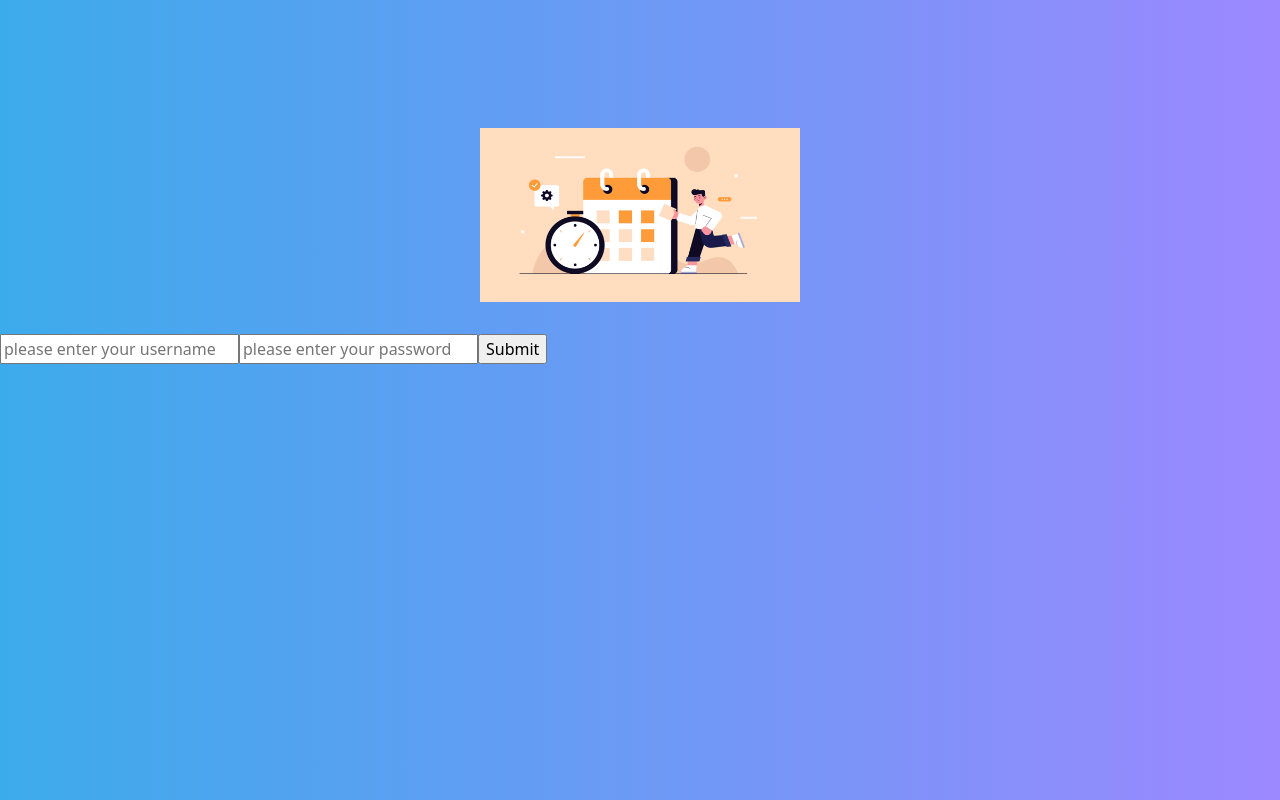
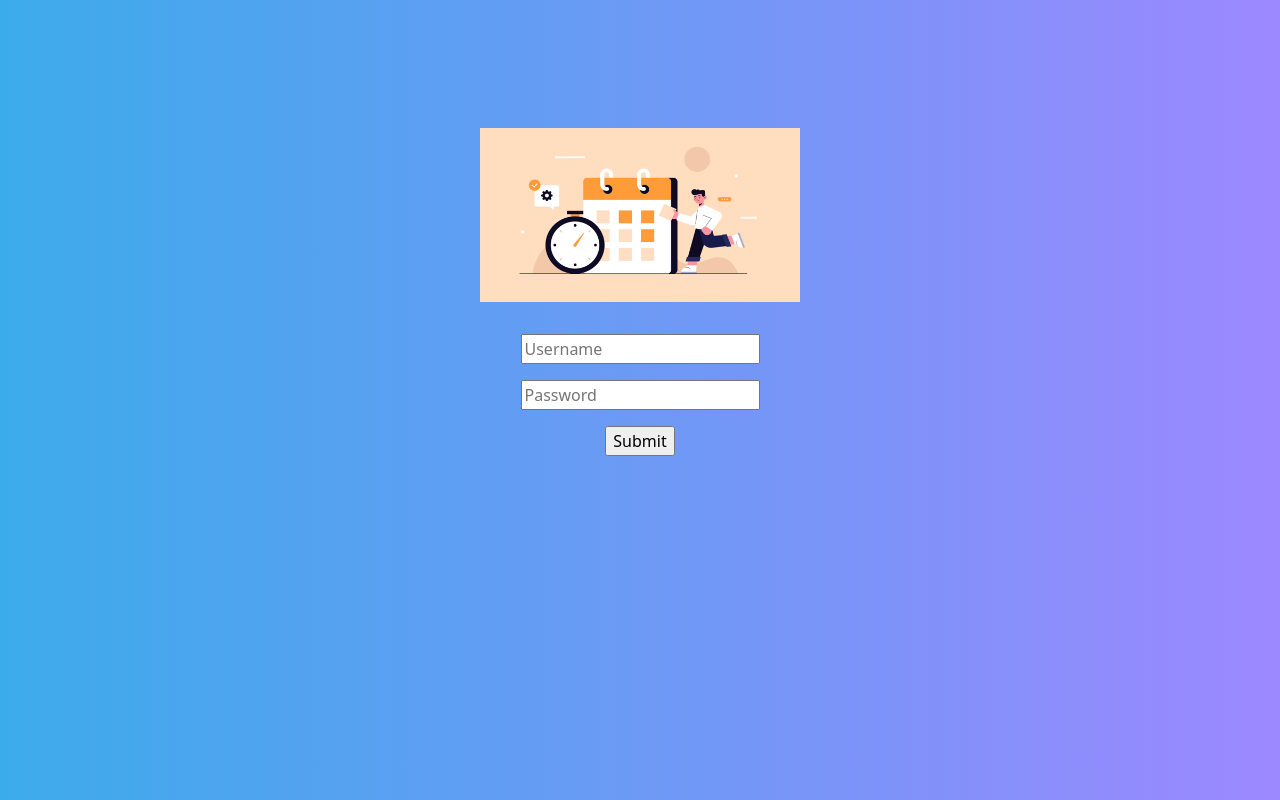
Before and after one commit to shotmatt/Group4_Attendance_record, a Vue app in the folder frontend/: page / in a window 1280 px wide. Built offline with nearby package versions, Linux system fonts and the light colour scheme.

Commit message:
created a basic login page

```diff
--- a/frontend/assets/css/screen.css
+++ b/frontend/assets/css/screen.css
@@ -39,5 +39,9 @@ img{
 }
 
 form{
-    display: flex;
+    justify-content: center;
 }
+
+input {
+    margin-bottom: 1rem;
+}
--- a/frontend/public/index.html
+++ b/frontend/public/index.html
@@ -15,6 +15,6 @@
     <div id="app"></div>
     <script src="https://cdn.jsdelivr.net/npm/bootstrap@5.2.2/dist/js/bootstrap.bundle.min.js" integrity="sha384-OERcA2EqjJCMA+/3y+gxIOqMEjwtxJY7qPCqsdltbNJuaOe923+mo//f6V8Qbsw3" crossorigin="anonymous"></script>
     <script src="https://cdn.jsdelivr.net/npm/@popperjs/core@2.11.6/dist/umd/popper.min.js" integrity="sha384-oBqDVmMz9ATKxIep9tiCxS/Z9fNfEXiDAYTujMAeBAsjFuCZSmKbSSUnQlmh/jp3" crossorigin="anonymous"></script>
-<script src="https://cdn.jsdelivr.net/npm/bootstrap@5.2.2/dist/js/bootstrap.min.js" integrity="sha384-IDwe1+LCz02ROU9k972gdyvl+AESN10+x7tBKgc9I5HFtuNz0wWnPclzo6p9vxnk" crossorigin="anonymous"></script>
+    <script src="https://cdn.jsdelivr.net/npm/bootstrap@5.2.2/dist/js/bootstrap.min.js" integrity="sha384-IDwe1+LCz02ROU9k972gdyvl+AESN10+x7tBKgc9I5HFtuNz0wWnPclzo6p9vxnk" crossorigin="anonymous"></script>
   </body>
 </html>
--- a/frontend/src/views/HomeView.vue
+++ b/frontend/src/views/HomeView.vue
@@ -11,39 +11,15 @@
                 <div class="form">
                     <form action="/action_page.php">
                         <label for="username"></label>
-                        <input type="text" id="username" name="username" placeholder="please enter your username">
+                        <input type="text" id="username" name="username" placeholder="Username"><br>
                         <label for="password"></label>
-                        <input type="text" id="password" name="password" placeholder="please enter your password">
+                        <input type="text" id="password" name="password" placeholder="Password"><br>
                         <input type="submit" value="Submit">
                     </form>
                 </div>
 
             </main>
-
-
-            <!-- <div class="list">
-                    <div class="users">
-
-                        <input type="text" class="form-control" placeholder="please enter your username"
-                            v-model="name">
-                    </div>
-                    <div class="password">
-                        <input type="text" class="form-control" placeholder="please enter your password"
-                            v-model="name" />
-                    </div>
-
-                    <div class="login">
-                        <button class="btn btn-outline-secondary" type="button"
-                                @click="searchName">
-                            login
-                        </button>
-                    </div>
-            </div> -->
     </div>
-
-
-
-
 </template>
 
 
```
